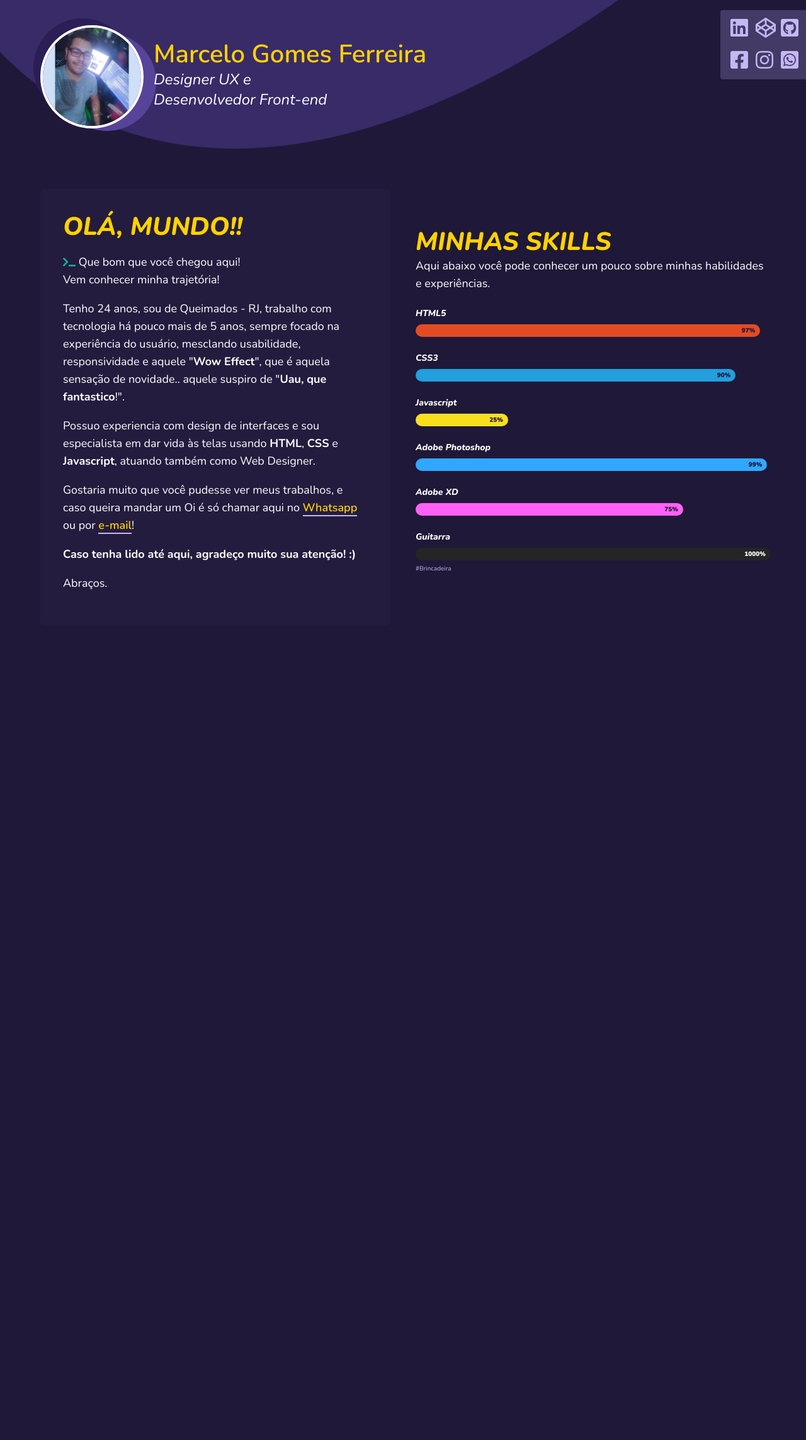
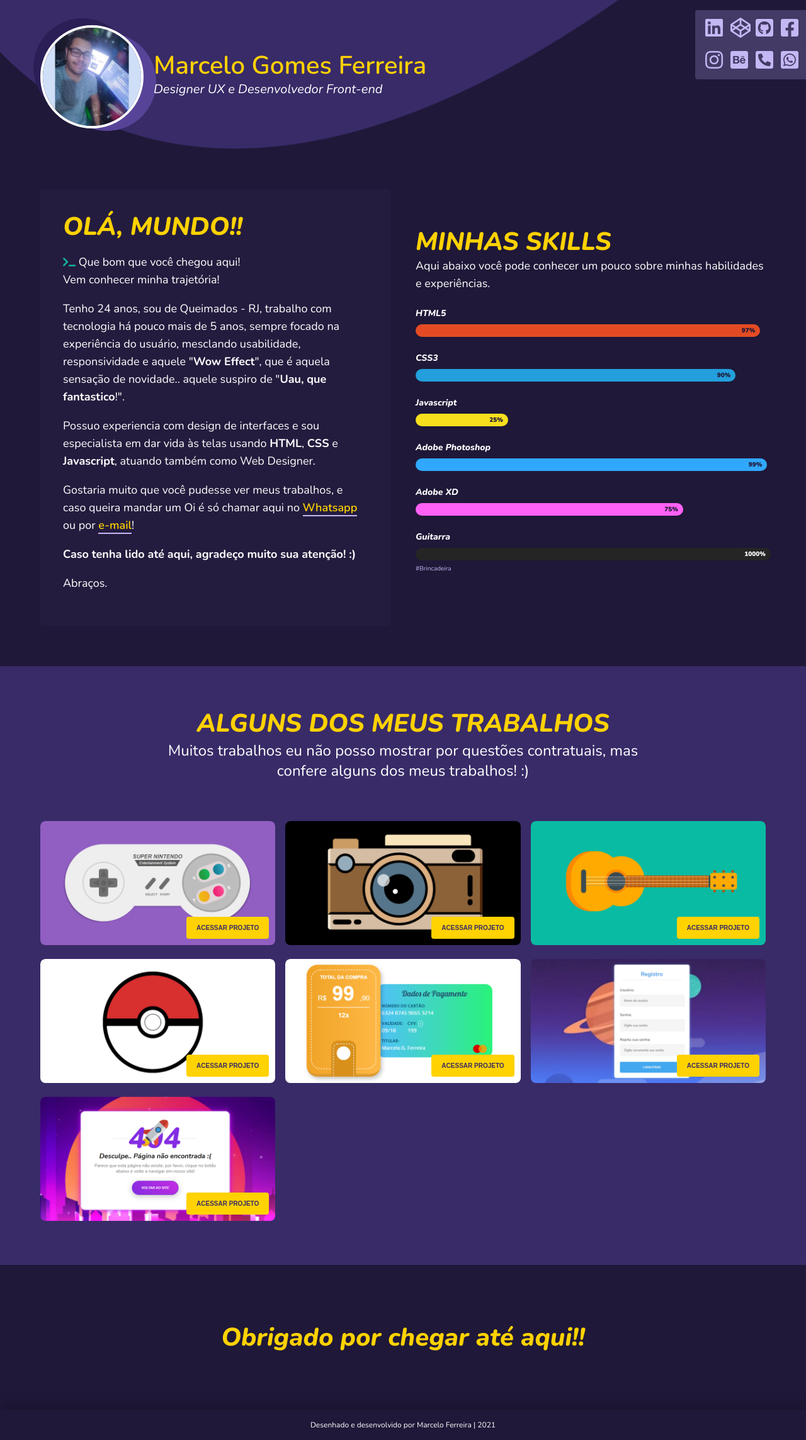
Before and after one commit to Marceloolz/Marceloolz, a PHP site: page / in a window 1280 px wide. Shown: the whole page at 63% size. Before the commit the page ends 936 px from the top, so only its background shows below. Run offline with PHP 8.4, Linux system fonts and the light colour scheme.

Commit message:
Desktop pronto

```diff
--- /dev/null
+++ b/assets/sass/agradecimentos.scss
@@ -0,0 +1,17 @@
+.Page_Agradecimentos{
+    display: flex;
+    justify-content: center;
+    .Page_Agradecimentos_Container{
+        padding: 24px 0px;
+        width: 90%;
+        max-width: 780px;
+        .Agradecimentos_Container_Titulo{
+            font-size: 40px;
+            color: #ffd200;
+            font-weight: 800;
+            font-style: italic;
+            text-align: center;
+            margin-bottom: 64px;
+        }
+    }
+}
--- /dev/null
+++ b/assets/sass/footer.scss
@@ -0,0 +1,14 @@
+.Page_Footer{
+    display: flex;
+    justify-content: center;
+    box-shadow: 0px -10px 20px #00000026;
+    align-items: center;
+    padding: 16px 0px;
+    .Page_Footer_Container{
+        width: 1200px;
+        max-width: 90%;
+        text-align: center;
+        color: #fff;
+        font-size: 12px;
+    }
+}
--- a/assets/sass/header.scss
+++ b/assets/sass/header.scss
@@ -88,9 +88,8 @@
             }
             .Container_Textos_Subtitulo{
                 color: $Branco;
-                font-size: 24px;
-                line-height: 32px;
-                max-width: 300px;
+                font-size: 20px;
+                line-height: 28px;
                 font-style: italic;
                 font-weight: 100;
             }
--- /dev/null
+++ b/assets/sass/portfolio.scss
@@ -0,0 +1,84 @@
+.Page_Portfolio{
+    margin: 64px 0;
+    padding: 64px 0px;
+    display: flex;
+    justify-content: center;
+    background-color: #392b68;
+    .Page_Portfolio_Container{
+        width: 1200px;
+        max-width: 90%;
+        .Portfolio_Container_Titulo{
+            color: $Amarelo;
+            text-transform: uppercase;
+            font-size: 40px;
+            font-weight: 800;
+            font-style: italic;
+            text-align: center;
+        }
+        .Portfolio_Container_Subtitulo{
+            text-align: center;
+            font-size: 24px;
+            color: #fff;
+            margin-top: 16px;
+            max-width: 780px;
+            margin: 0 auto;
+        }
+        .Portfolio_Container_Galeria{
+            display: grid;
+            grid-template-columns: 1fr 1fr 1fr;
+            grid-gap: 16px;
+            margin-top: 64px;
+            .Container_Galeria_Item{
+                width: 100%;
+                position: relative;
+                cursor: pointer;
+                overflow: hidden;
+                border-radius: 8px;
+                &:hover{
+                    background-color: $Amarelo;
+                    img{
+                        animation: GaleriaItemHover 60s infinite;
+                        opacity: 0.6;
+                    }
+                }
+                img{
+                    @extend %Hover;
+                    opacity: 1;
+                    width: 100%;
+                    overflow: hidden;
+                    border-radius: 8px;
+                }
+                .Galeria_Item_Button{
+                    position: absolute;
+                    bottom: 16px;
+                    right: 10px;
+                    button{
+                        background-color: #ffd200;
+                        border: none;
+                        padding: 12px 16px;
+                        border-radius: 4px;
+                        font-weight: 700;
+                        text-transform: uppercase;
+                        font-size: 10px;
+                        cursor: pointer;
+                        color: #392b68;
+                        @extend %Hover;
+                        &:hover{
+                            background-color: #392b68;
+                            color: #fff;
+                        }
+                    }
+                }
+            }
+        }
+    }
+}
+
+@keyframes GaleriaItemHover{
+    0%{
+        transform: scale(1.0);
+    }
+    100%{
+        transform: scale(5.0);
+    }
+}
--- a/assets/sass/redessociais.scss
+++ b/assets/sass/redessociais.scss
@@ -4,7 +4,7 @@
     top: 16px;
     right: 0;
     display: grid;
-    grid-template-columns: 1fr 1fr 1fr;
+    grid-template-columns: 1fr 1fr 1fr 1fr;
     grid-gap: 8px;
     background-color: #433a65;
     border-radius: 4px 0 0 4px;
--- a/assets/sass/style.scss
+++ b/assets/sass/style.scss
@@ -3,7 +3,9 @@
 @import 'header.scss';
 @import 'redessociais.scss';
 @import 'depoimento.scss';
-
+@import 'portfolio.scss';
+@import 'agradecimentos.scss';
+@import 'footer.scss';
 
 body{
     margin: inherit;
@@ -18,8 +20,8 @@ body{
     left: 0;
     width: 100%;
     height: 100%;
-    z-index: 999999;
-    background-color: #fff;
+    z-index: 9999999;
+    background-color: $Roxo2;
     background-image: url();
     background-repeat: no-repeat;
     background-position: center center;
--- a/index.html
+++ b/index.html
@@ -3,7 +3,7 @@
 
 <head>
     <meta charset="UTF-8" />
-    <title></title>
+    <title>Marcelo Ferreira | Web Design e UX</title>
     <!-- mobile responsive meta -->
     <link rel="preconnect" href="https://fonts.gstatic.com">
     <link
@@ -62,11 +62,13 @@
     </header>
 
     <div class="Page_RedesSociais">
-        <a href="#" target="_blank"><i class="fab fa-linkedin"></i></a>
-        <a href="#" target="_blank"><i class="fab fa-codepen"></i></a>
-        <a href="#" target="_blank"><i class="fab fa-github-square"></i></a>
-        <a href="#" target="_blank"><i class="fab fa-facebook-square"></i></a>
-        <a href="#" target="_blank"><i class="fab fa-instagram"></i></a>
+        <a href="https://www.linkedin.com/in/marcelogomesferreira/" target="_blank"><i class="fab fa-linkedin"></i></a>
+        <a href="https://codepen.io/marceloolz" target="_blank"><i class="fab fa-codepen"></i></a>
+        <a href="https://github.com/Marceloolz" target="_blank"><i class="fab fa-github-square"></i></a>
+        <a href="https://www.facebook.com/marceloolz/" target="_blank"><i class="fab fa-facebook-square"></i></a>
+        <a href="https://www.instagram.com/marceloolz/?hl=pt-br" target="_blank"><i class="fab fa-instagram"></i></a>
+        <a href="https://www.behance.net/marceloofee346" target="_blank"><i class="fab fa-behance-square"></i></a>
+        <a href="tel:+5521969697261" target="_blank"><i class="fas fa-phone-square-alt"></i></a>
         <a href="https://api.whatsapp.com/send?phone=5521969697261&text=Ol%C3%A1%2C%20Marcelo!%20Vim%20atrav%C3%A9s%20do%20seu%20Github%20e%20gostaria%20de%20falar%20com%20voc%C3%AA!" target="_blank"><i class="fab fa-whatsapp-square"></i></a>
     </div>
 
@@ -148,6 +150,89 @@
         </div>
     </section>
 
+    <section class="Page_Portfolio">
+        <div class="Page_Portfolio_Container">
+            <div class="Portfolio_Container_Titulo">
+                Alguns dos meus trabalhos
+            </div>
+            <div class="Portfolio_Container_Subtitulo">
+                Muitos trabalhos eu não posso mostrar por questões contratuais, mas confere alguns dos meus trabalhos! :)
+            </div>
+            <div class="Portfolio_Container_Galeria">
+                <div class="Container_Galeria_Item">
+                    <img src="dist/img/portfolio/portfolio1.png">
+                    <a href="https://codepen.io/marceloolz/pen/vPyYgy" target="_blank" class="Galeria_Item_Button">
+                        <button>
+                            Acessar projeto
+                        </button>
+                    </a>
+                </div>
+                <div class="Container_Galeria_Item">
+                    <img src="dist/img/portfolio/portfolio2.png">
+                    <a href="https://codepen.io/marceloolz/pen/draXvM" target="_blank" class="Galeria_Item_Button">
+                        <button>
+                            Acessar projeto
+                        </button>
+                    </a>
+                </div>
+                <div class="Container_Galeria_Item">
+                    <img src="dist/img/portfolio/portfolio3.png">
+                    <a href="https://codepen.io/marceloolz/pen/oJWYbM" target="_blank" class="Galeria_Item_Button">
+                        <button>
+                            Acessar projeto
+                        </button>
+                    </a>
+                </div>
+                <div class="Container_Galeria_Item">
+                    <img src="dist/img/portfolio/portfolio4.png">
+                    <a href="https://codepen.io/marceloolz/pen/KLRNpb" target="_blank" class="Galeria_Item_Button">
+                        <button>
+                            Acessar projeto
+                        </button>
+                    </a>
+                </div>
+                <div class="Container_Galeria_Item">
+                    <img src="dist/img/portfolio/portfolio5.png">
+                    <a href="https://codepen.io/marceloolz/pen/rbBQEm" target="_blank" class="Galeria_Item_Button">
+                        <button>
+                            Acessar projeto
+                        </button>
+                    </a>
+                </div>
+                <div class="Container_Galeria_Item">
+                    <img src="dist/img/portfolio/portfolio6.png">
+                    <a href="https://codepen.io/marceloolz/pen/gOagZzV" target="_blank" class="Galeria_Item_Button">
+                        <button>
+                            Acessar projeto
+                        </button>
+                    </a>
+                </div>
+                <div class="Container_Galeria_Item">
+                    <img src="dist/img/portfolio/portfolio7.png">
+                    <a href="https://codepen.io/marceloolz/pen/GRpWaKb" target="_blank" class="Galeria_Item_Button">
+                        <button>
+                            Acessar projeto
+                        </button>
+                    </a>
+                </div>
+            </div>
+        </div>
+    </section>
+
+    <section class="Page_Agradecimentos">
+        <div class="Page_Agradecimentos_Container">
+            <div class="Agradecimentos_Container_Titulo">
+                Obrigado por chegar até aqui!!<br>
+            </div>
+        </div>
+    </section>
+
+    <footer class="Page_Footer">
+        <div class="Page_Footer_Container">
+            Desenhado e desenvolvido por Marcelo Ferreira | 2021
+        </div>
+    </footer>
+
     <script src="js/jquery.min.js"></script>
     <script src="js/jquery.easing.min.js"></script>
     <script type="text/javascript" src="lib/slick/slick.min.js"></script>
```
Also changed, not shown: dist/css/style.css, dist/img/portfolio/portfolio1.png (added), dist/img/portfolio/portfolio2.png (added), dist/img/portfolio/portfolio3.png (added), dist/img/portfolio/portfolio4.png (added), dist/img/portfolio/portfolio5.png (added), dist/img/portfolio/portfolio6.png (added), dist/img/portfolio/portfolio7.png (added).
